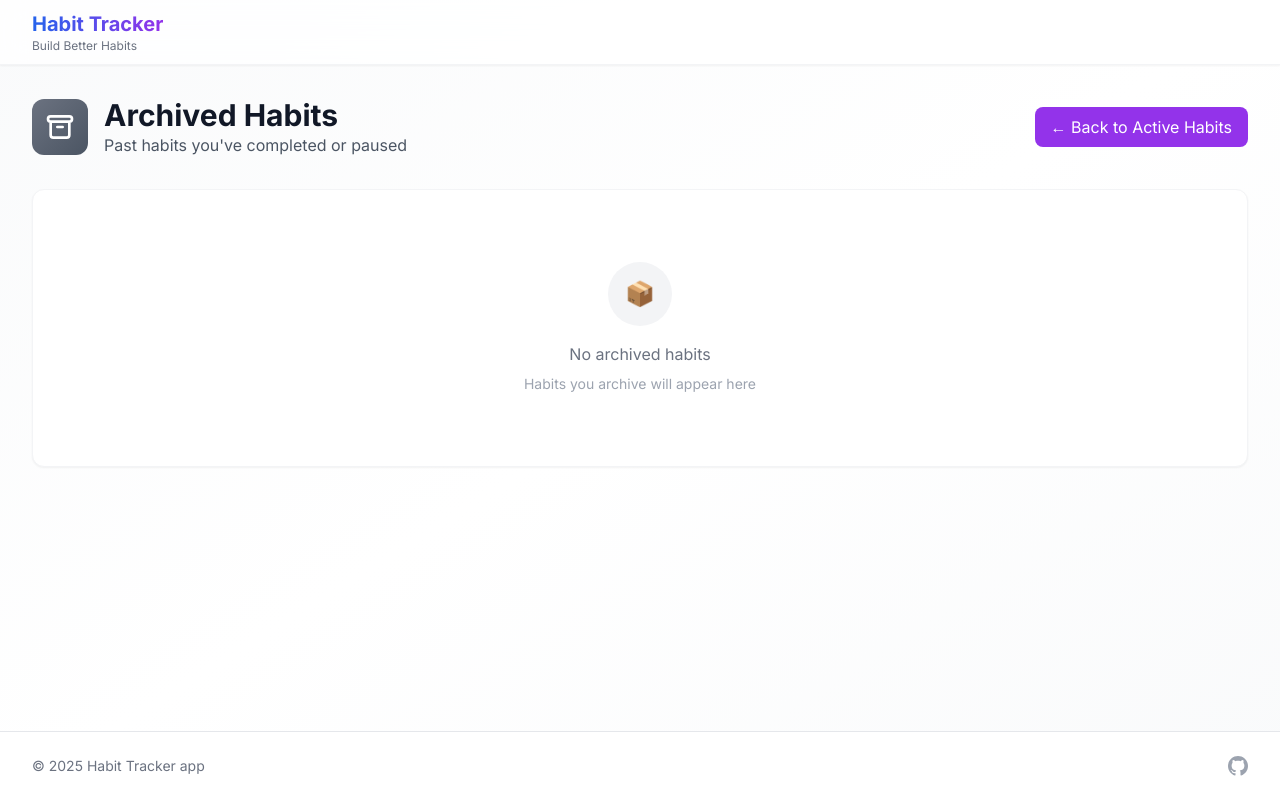
After one commit to yashashri2409/SW-555-Agile-Puff-Girls, a Flask app: page /habit-tracker/archived in a window 1280 px wide. The commit adds this page. Run offline with Flask 3, Linux system fonts and the light colour scheme; the visitor is signed in with stand-in values (Sample User, id 1); some libraries are stand-ins or nearby versions.

Commit message:
Add archive and unarchive functionality for habits

```diff
--- a/app.py
+++ b/app.py
@@ -1,6 +1,7 @@
 from flask import Flask, render_template, request, redirect, url_for, session, jsonify
 import os
 import random
+from datetime import datetime
 
 from extensions import db
 
@@ -71,27 +72,70 @@ def habit_tracker():
 
         return redirect(url_for('habit_tracker'))
 
-    habits = Habit.query.order_by(Habit.created_at.desc()).all()
+    # MODIFIED: Only show non-archived habits
+    habits = Habit.query.filter_by(is_archived=False).order_by(Habit.created_at.desc()).all()
     return render_template('apps/habit_tracker/index.html', page_id='habit-tracker', habits=habits)
 
 @app.route('/habit-tracker/delete/<int:habit_id>', methods=['POST'])
 def delete_habit(habit_id):
+    """Delete a habit permanently"""
+    if not session.get('authenticated'):
+        return redirect(url_for('signin'))
+
     habit = Habit.query.get_or_404(habit_id)
     db.session.delete(habit)
     db.session.commit()
+    return redirect(request.referrer or url_for('habit_tracker'))
+
+# NEW: Archive a habit
+@app.route('/habit-tracker/archive/<int:habit_id>', methods=['POST'])
+def archive_habit(habit_id):
+    """Archive a habit"""
+    if not session.get('authenticated'):
+        return redirect(url_for('signin'))
+
+    habit = Habit.query.get_or_404(habit_id)
+    habit.is_archived = True
+    habit.archived_at = datetime.utcnow()
+    db.session.commit()
     return redirect(url_for('habit_tracker'))
+
+# NEW: Unarchive a habit
+@app.route('/habit-tracker/unarchive/<int:habit_id>', methods=['POST'])
+def unarchive_habit(habit_id):
+    """Unarchive a habit"""
+    if not session.get('authenticated'):
+        return redirect(url_for('signin'))
+
+    habit = Habit.query.get_or_404(habit_id)
+    habit.is_archived = False
+    habit.archived_at = None
+    db.session.commit()
+    return redirect(request.referrer or url_for('habit_tracker'))
+
+# NEW: View archived habits page
+@app.route('/habit-tracker/archived')
+def archived_habits():
+    """View archived habits"""
+    if not session.get('authenticated'):
+        return redirect(url_for('signin'))
+
+    habits = Habit.query.filter_by(is_archived=True).order_by(Habit.archived_at.desc()).all()
+    return render_template('apps/habit_tracker/archived.html', page_id='habit-tracker', habits=habits)
 
 # test change
 @app.route('/logout')
 def logout():
+    """Logout and clear session"""
     session.clear()
     return redirect(url_for('home'))
 
 def init_db():
+    """Initialize database"""
     with app.app_context():
         db.create_all()
 
 if __name__ == '__main__':
-    if not os.path.exists('app.db'):
+    if not os.path.exists('instance/app.db'):
         init_db()
     app.run(debug=True)
--- a/models.py
+++ b/models.py
@@ -7,3 +7,5 @@ class Habit(db.Model):
     description = db.Column(db.Text)
     created_at = db.Column(db.DateTime, default=datetime.utcnow)
     completed_dates = db.Column(db.Text)
+    is_archived = db.Column(db.Boolean, default=False)  # ADD THIS LINE
+    archived_at = db.Column(db.DateTime, nullable=True)  # ADD THIS LINE
--- /dev/null
+++ b/templates/apps/habit_tracker/archived.html
@@ -0,0 +1,88 @@
+{% extends "base.html" %}
+
+{% block title %}Archived Habits • Student Starter Pack{% endblock %}
+
+{% block extra_head %}
+<style>
+    .habit-card {
+        background: linear-gradient(135deg, #667eea 0%, #764ba2 100%);
+    }
+</style>
+{% endblock %}
+
+{% block content %}
+<div class="mb-8">
+    <div class="flex items-center justify-between mb-4">
+        <div class="flex items-center gap-4">
+            <div class="p-3 bg-gradient-to-br from-gray-500 to-gray-600 rounded-xl text-white">
+                <svg class="w-8 h-8" fill="none" stroke="currentColor" viewBox="0 0 24 24">
+                    <path stroke-linecap="round" stroke-linejoin="round" stroke-width="2" d="M5 8h14M5 8a2 2 0 110-4h14a2 2 0 110 4M5 8v10a2 2 0 002 2h10a2 2 0 002-2V8m-9 4h4"></path>
+                </svg>
+            </div>
+            <div>
+                <h2 class="text-3xl font-bold text-gray-900">Archived Habits</h2>
+                <p class="text-gray-600">Past habits you've completed or paused</p>
+            </div>
+        </div>
+        <a href="/habit-tracker" class="px-4 py-2 bg-purple-600 text-white rounded-lg hover:bg-purple-700 transition-colors">
+            ← Back to Active Habits
+        </a>
+    </div>
+</div>
+
+<div class="bg-white rounded-xl shadow-sm border border-gray-100 p-6">
+    {% if habits %}
+        <div class="space-y-3">
+            {% for habit in habits %}
+            <div class="group p-4 rounded-lg border border-gray-200 bg-gray-50">
+                <div class="flex items-start justify-between mb-2">
+                    <div class="flex items-center gap-2">
+                        <span class="text-gray-400">📦</span>
+                        <span class="font-medium text-gray-700">{{ habit.name }}</span>
+                    </div>
+                    <div class="flex items-center gap-2">
+                        <span class="text-xs text-gray-500 bg-gray-200 px-2 py-1 rounded-full">
+                            Archived {{ habit.archived_at.strftime('%b %d, %Y') if habit.archived_at else '' }}
+                        </span>
+                        <!-- Unarchive Button -->
+                        <form method="POST" action="/habit-tracker/unarchive/{{ habit.id }}" class="inline">
+                            <button type="submit"
+                                class="text-green-500 hover:text-green-700 transition-colors duration-200"
+                                title="Restore habit">
+                                <svg class="w-5 h-5" fill="none" stroke="currentColor" viewBox="0 0 24 24">
+                                    <path stroke-linecap="round" stroke-linejoin="round" stroke-width="2" d="M4 4v5h.582m15.356 2A8.001 8.001 0 004.582 9m0 0H9m11 11v-5h-.581m0 0a8.003 8.003 0 01-15.357-2m15.357 2H15"></path>
+                                </svg>
+                            </button>
+                        </form>
+                        <!-- Delete Button -->
+                        <form method="POST" action="/habit-tracker/delete/{{ habit.id }}" class="inline">
+                            <button type="submit"
+                                class="text-red-400 hover:text-red-600 transition-colors duration-200"
+                                onclick="return confirm('Permanently delete this habit?');"
+                                title="Delete permanently">
+                                <svg class="w-5 h-5" fill="none" stroke="currentColor" viewBox="0 0 24 24">
+                                    <path stroke-linecap="round" stroke-linejoin="round" stroke-width="2" d="M19 7l-.867 12.142A2 2 0 0116.138 21H7.862a2 2 0 01-1.995-1.858L5 7m5 4v6m4-6v6m1-10V4a1 1 0 00-1-1h-4a1 1 0 00-1 1v3M4 7h16"></path>
+                                </svg>
+                            </button>
+                        </form>
+                    </div>
+                </div>
+                {% if habit.description %}
+                    <p class="text-sm text-gray-500 ml-6 italic">
+                        {{ habit.description }}
+                    </p>
+                {% endif %}
+            </div>
+            {% endfor %}
+        </div>
+    {% else %}
+        <div class="text-center py-12">
+            <div class="inline-flex items-center justify-center w-16 h-16 bg-gray-100 rounded-full mb-4">
+                <span class="text-2xl">📦</span>
+            </div>
+            <p class="text-gray-500 mb-2">No archived habits</p>
+            <p class="text-sm text-gray-400">Habits you archive will appear here</p>
+        </div>
+    {% endif %}
+</div>
+{% endblock %}
```
Also changed, not shown: templates/apps/habit_tracker/index.html (+20 -3 lines), update_db.py (added, +13 -0 lines).
